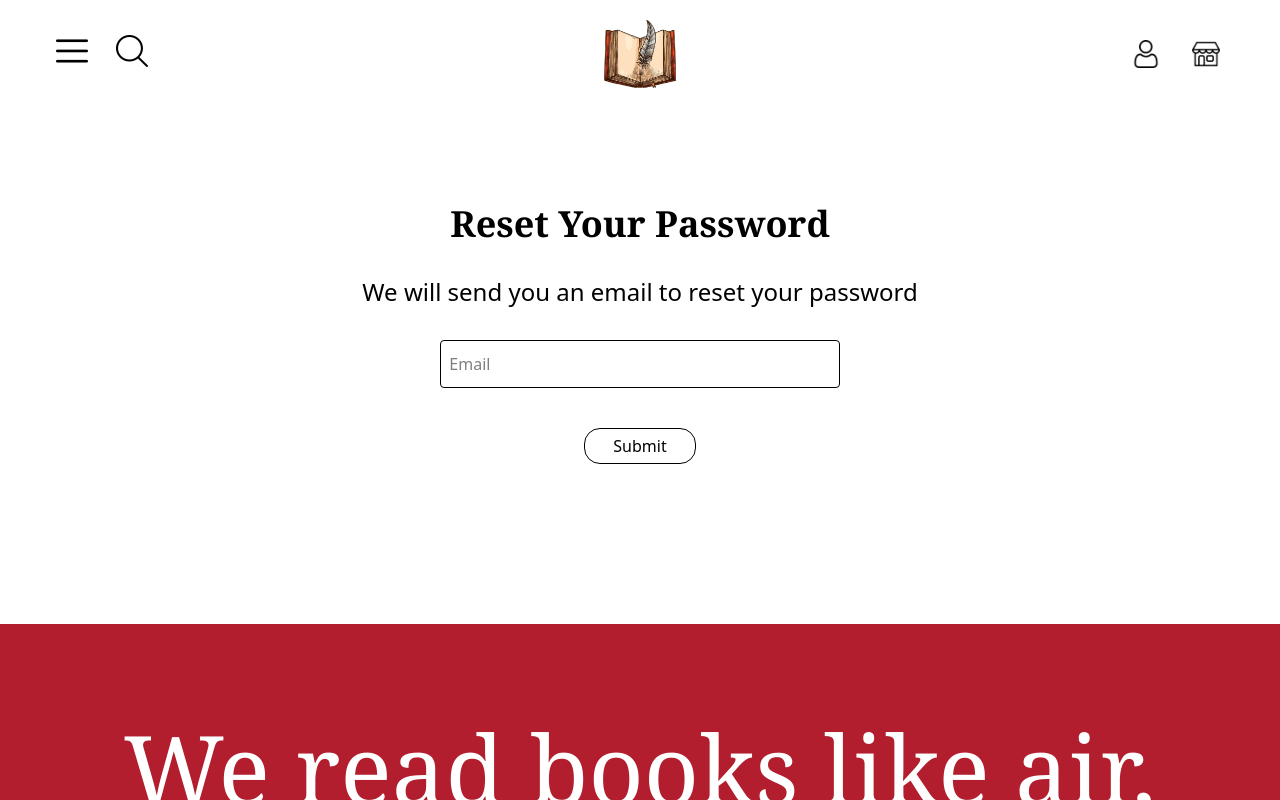
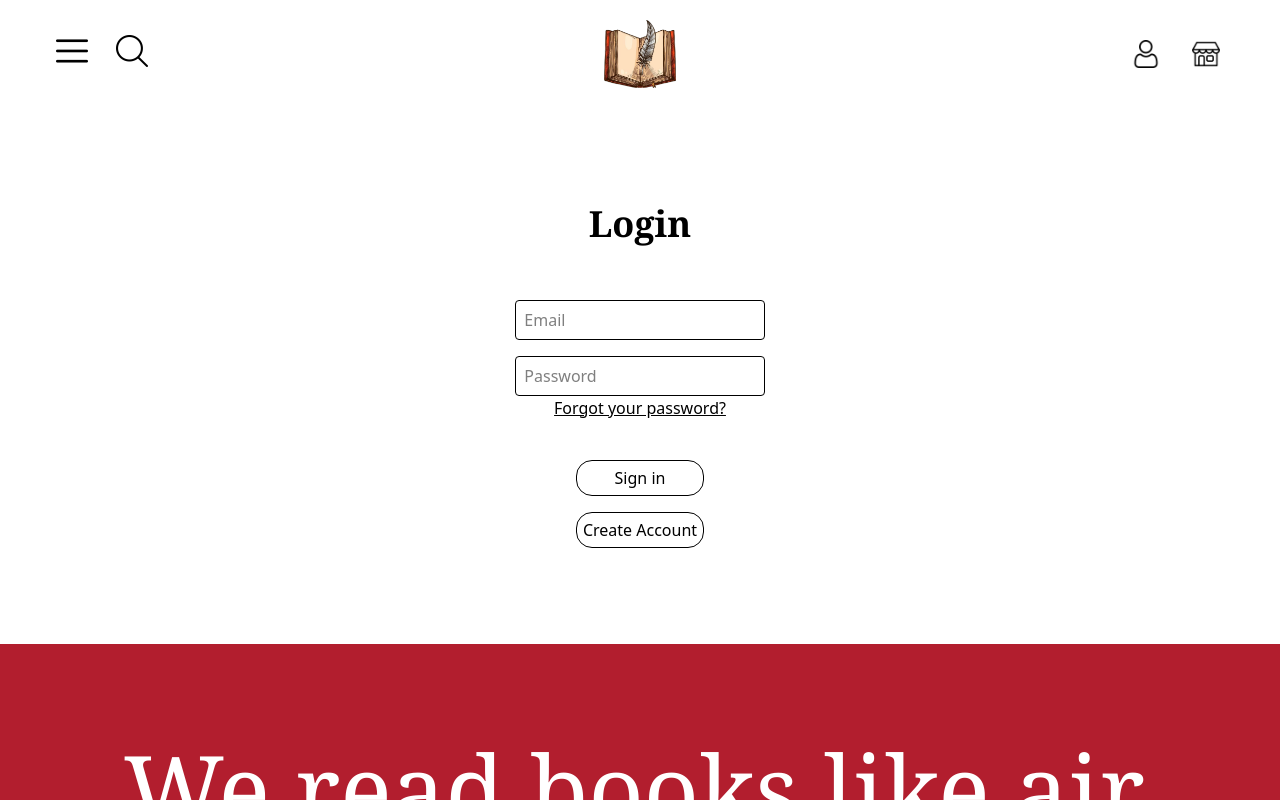
Before and after one commit to maghafri2010/Book-Store, a React (Vite) app: page /#/account in a window 1280 px wide. Shown: the top 800 px of the page. Built offline with nearby package versions, Linux system fonts and the light colour scheme.

Commit message:
Adjust the account component to switch between sub-Components  <desktop>

```diff
--- a/src/App.jsx
+++ b/src/App.jsx
@@ -3,7 +3,7 @@ import { useState } from 'react'
 import './App.css'
 import Home from './pages/home'
 import Account from './pages/account'
-import { Routes, Route } from "react-router-dom"
+import {Routes, Route } from "react-router-dom"
 
 
 
@@ -11,7 +11,6 @@ function App() {
   const [count, setCount] = useState('home')
 
   return (
-
         <Routes>
           <Route path='/'
           element={<Home/>}
--- a/src/components/account/createAccount.jsx
+++ b/src/components/account/createAccount.jsx
@@ -1,6 +1,6 @@
 import React from "react";
 
-export default function CreateAccount()
+export default function CreateAccount({onSwitch})
 {
     return (
 
@@ -13,7 +13,13 @@ export default function CreateAccount()
                 <input className=" border rounded w-[260px] h-10 m-4" type="text" placeholder="  Email"/>
                 <input className=" border rounded w-[260px] h-10 m-4" type="password" placeholder="  Password" />
             </div>
-            <button className="hover:opacity-80 hover:bg-black hover:text-white transition-transform ease-in-out w-28 h-9 cursor-pointer border rounded ">Create</button>
+            <button
+            className="hover:opacity-80 hover:bg-black hover:text-white transition-transform ease-in-out mb-4 w-28 h-9 cursor-pointer border rounded "
+            >Create</button>
+            <button
+            onClick={() => onSwitch("login")}
+            className="cursor-pointer hover:opacity-80 text-gray-600"
+            ><u>Already have an account?</u></button>
         </div>
     );
 }
--- a/src/components/account/forgetPassword.jsx
+++ b/src/components/account/forgetPassword.jsx
@@ -1,6 +1,6 @@
 import React from "react";
 
-export default function Reset()
+export default function Reset({onSwitch})
 {
     return (
         <div className="flex flex-col  justify-center items-center m-24">
@@ -9,7 +9,11 @@ export default function Reset()
                 <h1 className="text-2xl">We will send you an email to reset your password</h1>
                 <div className="flex flex-col m-8 items-center">
                     <input className="border rounded w-[400px] h-12 mb-10" type="text" name="" id="" placeholder="  Email" />
-                    <button className="hover:opacity-80 hover:bg-black hover:text-white transition-transform ease-in-out w-28 h-9 cursor-pointer border rounded-2xl" type="submit">Submit</button>
+                    <button className="hover:opacity-80 hover:bg-black hover:text-white transition-transform ease-in-out mb-3 w-28 h-9 cursor-pointer border rounded-2xl" type="submit">Submit</button>
+                    <button
+                    onClick={() => onSwitch("login")}
+                    className="text-gray-700 hover:opacity-80 cursor-pointer">
+                        <u>Cancel</u></button>
                 </div>
 
             </div>
--- a/src/components/account/login.jsx
+++ b/src/components/account/login.jsx
@@ -1,6 +1,6 @@
 import React from "react";
 
-export default function Login()
+export default function Login({onSwitch})
 {
     return (
         <div className=" flex flex-col items-center justify-center  m-24">
@@ -10,11 +10,20 @@ export default function Login()
                 <input className="mx-4 border rounded w-[250px] h-10" type="password" placeholder="  Password" />
             </div>
 
-            <button className="hover:opacity-80 cursor-pointer mb-10"><u>Forgot your password?</u></button>
+            <button
+            onClick={() => onSwitch("reset")}
+            className="hover:opacity-80 cursor-pointer mb-10">
+                <u>Forgot your password?</u></button>
 
 
-                <button className=" mb-4 hover:opacity-80 hover:bg-black hover:text-white transition-transform ease-in-out w-32 h-9 cursor-pointer border rounded-2xl ">Sign in</button>
-                <button className="hover:opacity-80 hover:bg-black hover:text-white transition-transform ease-in-out w-32 h-9 cursor-pointer border rounded-2xl ">Create Account</button>
+                <button
+                onClick={() => onSwitch("")}
+                className=" mb-4 hover:opacity-80 hover:bg-black hover:text-white transition-transform ease-in-out w-32 h-9 cursor-pointer border rounded-2xl "
+                >Sign in</button>
+                <button
+                onClick={() => onSwitch("create")}
+                className="hover:opacity-80 hover:bg-black hover:text-white transition-transform ease-in-out w-32 h-9 cursor-pointer border rounded-2xl "
+                >Create Account</button>
         </div>
     );
 }
--- a/src/components/home/header/header.jsx
+++ b/src/components/home/header/header.jsx
@@ -3,6 +3,7 @@ import {menuIcon, searchIcon, logo, userIcon, shopIcon} from '../../../assets/im
 import Menu from '../header/menu';
 import Search from '../header/search';
 import ShopBar from '../header/shopBar';
+import { Link } from 'react-router-dom';
 
 
 
@@ -53,15 +54,15 @@ export default function Header(){
         </div>
 
         <div>
-            <a href="/"><img className=" p-5 w-28 " src={logo} alt="classical book"/></a>
+            <Link to="/"><img className=" p-5 w-28 " src={logo} alt="classical book"/></Link>
         </div>
 
         <div className="flex mr-7">
-            <a
-            href="/account"
+            <Link
+            to="/account"
             className="mr-8 w-7 cursor-pointer hover:opacity-80 transition-transform ease-in-out" >
                 <img src={userIcon} alt="use"/>
-            </a>
+            </Link>
 
             <ShopBar bol={barBol} />
 
--- a/src/components/home/header/shopBar.jsx
+++ b/src/components/home/header/shopBar.jsx
@@ -15,7 +15,7 @@ export default function ShopBar({bol})
                 <h1 className="text-2xl mb-4">Your cart is empty</h1>
                 <button className="border rounded-2xl bg-black text-white mb-4 w-48 h-14 cursor-pointer duration-900 hover:opacity-80 transition-transform">Continue Shopping</button>
                 <h1 className="text-[18px] mb-10">Have an account?</h1>
-                <p><a href=""><u>Log in</u></a> to check out faster</p>
+                <p><a href="/account"><u>Log in</u></a> to check out faster</p>
             </div>
             <div className="hover:opacity-80 hover:translate-x-2 transition-transform ease-in-out duration-700 cursor-pointer">
                 <img className=" ml-10 h-64 mb-10" src={Bundles} alt="bundles" />
--- a/src/main.jsx
+++ b/src/main.jsx
@@ -3,13 +3,13 @@ import { createRoot, render } from 'react-dom/client'
 import './index.css'
 import App from './App.jsx'
 
-import { HashRouter as Router } from 'react-router-dom'
+import { HashRouter, HashRouter as Router } from 'react-router-dom'
 
 
 createRoot(document.getElementById('root')).render(
   <StrictMode>
-   <Router>
+   <HashRouter>
     <App/>
-  </Router>
+  </HashRouter>
   </StrictMode>,
 )
--- a/src/pages/account.jsx
+++ b/src/pages/account.jsx
@@ -1,4 +1,4 @@
-import React from "react";
+import React, { useState } from "react";
 
 import Header from "../components/home/header/header";
 import Footer from "../components/home/footer";
@@ -8,11 +8,21 @@ import Reset from "../components/account/forgetPassword";
 
 export default function Account()
 {
+    const [view, setView] = useState("login");
+
+    let content;
+    if (view === "create")
+        content = <CreateAccount onSwitch={setView}/>
+    else if (view === "reset")
+        content = <Reset onSwitch={setView}/>
+    else
+        content = <Login onSwitch={setView}/>
+
+
     return (
         <>
             <Header />
-            <Reset />
-
+            {content}
             <Footer />
         </>
     );
```
